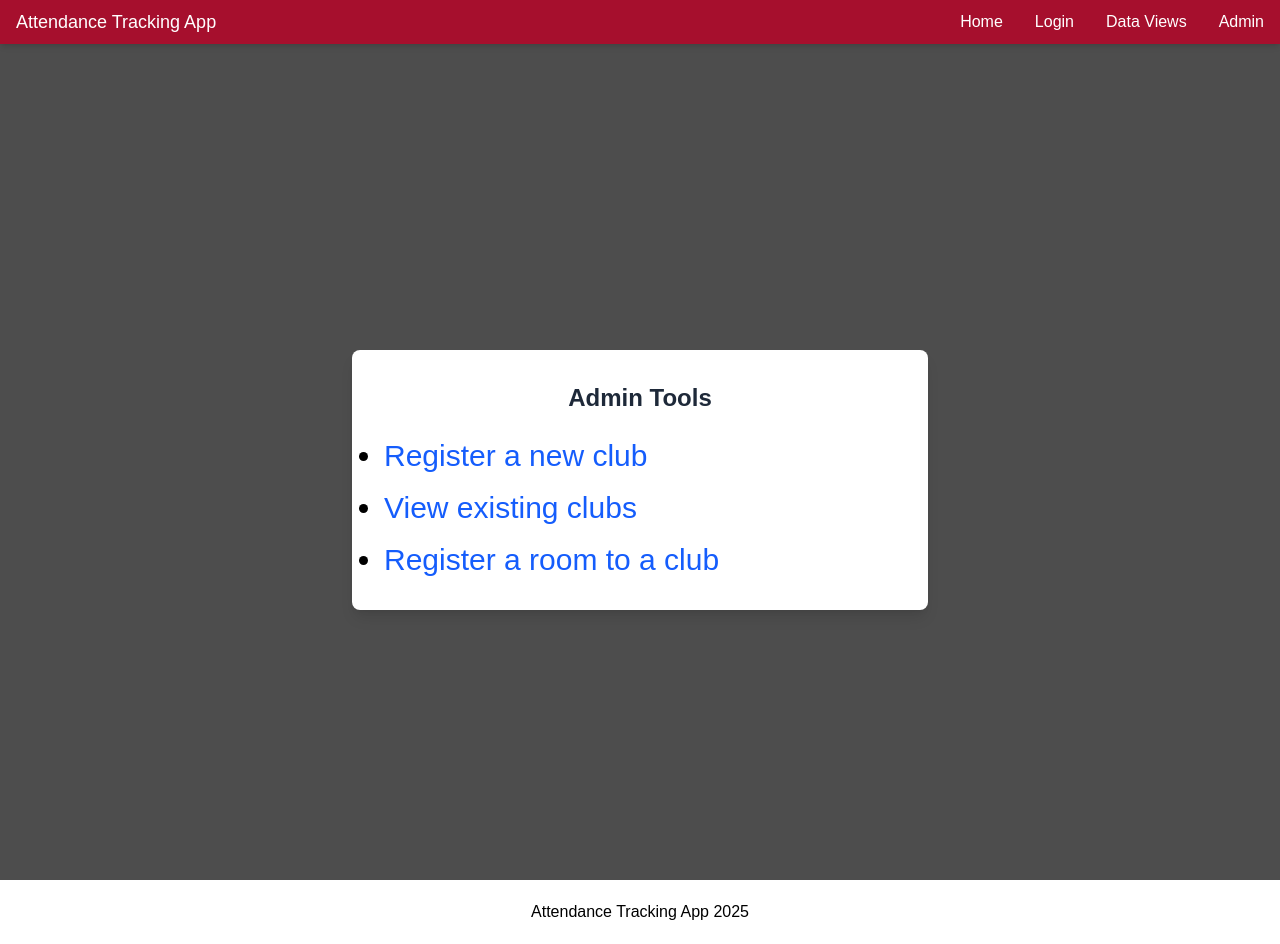
After one commit to GrTravis2/WSU_Cpts_322, a Python web app: template attendance_tracker/templates/admin_home.html in a window 1280 px wide. The commit adds this page. Run offline with Jinja, Linux system fonts and the light colour scheme; the template is opened without the code that fills it, so the values that code supplies are empty; style sheets or scripts are compiled from the project's sources.

Commit message:
added admin home page and removed admin links from nav bar

```diff
--- a/attendance_tracker/controllers/admin.py
+++ b/attendance_tracker/controllers/admin.py
@@ -20,7 +20,7 @@ ADMIN = flask.Blueprint(
 def home() -> str | flask.Response:
     """Home page for navigating to admin functions."""
     return flask.render_template(
-        "index.html",  # make actual home page later
+        "admin_home.html",  # make actual home page later
     )
 
 
@@ -64,6 +64,7 @@ def club_config(club_name: str = "") -> str:
 
 
 @ADMIN.route("/add-club", methods=["GET", "POST"])
+@auth.required
 def add_club():
     """Add a club to the db."""
     if flask.request.method == "POST":
@@ -86,6 +87,7 @@ def add_club():
 
 
 @ADMIN.route("/assign-room-to-club", methods=["GET", "POST"])  # type: ignore
+@auth.required
 def assign_club():
     """Assign a room to a club."""
     if flask.request.method == "POST":
--- a/attendance_tracker/controllers/analytics.py
+++ b/attendance_tracker/controllers/analytics.py
@@ -62,9 +62,9 @@ def data_view() -> flask.Response | str:
             summary_table["Avg"] = (
                 total / len(y_axis),
                 "-",
-            )  # f"{start} to {end}"
+            )
             summary_table["Max"] = max(results, key=lambda i: i[0])
-            summary_table["Total"] = total, "-"  # f"{start} to {end}"
+            summary_table["Total"] = total, "-"
 
             chart_config = _create_line_chart(
                 x_axis,
--- /dev/null
+++ b/attendance_tracker/templates/admin_home.html
@@ -0,0 +1,39 @@
+
+{% extends "base.html" %}
+{% block title %} Admin Home Page {% endblock %}
+
+{% block content %}
+<div class="min-h-screen bg-cougGray flex flex-col items-center justify-center p-6">
+  <div class="bg-white shadow-lg rounded-lg p-8 w-full max-w-md sm:max-w-lg lg:max-w-xl">
+    <h1 class="text-2xl font-bold text-gray-800 mb-6 text-center">Admin Tools</h1>
+    <ul class="list-disc list-outside space-y-4">
+      <li>
+        <a
+          href="{{ url_for('admin.add_club') }}"
+          class="text-blue-600 hover:text-blue-800 transition-colors duration-200"
+        >
+          Register a new club
+        </a>
+      </li>
+      <li>
+        <a
+          href="{{ url_for('admin.club_info') }}"
+          class="text-blue-600 hover:text-blue-800 transition-colors duration-200"
+        >
+          View existing clubs
+        </a>
+      </li>
+      <li>
+        <a
+          href="{{ url_for('admin.assign_club') }}"
+          class="text-blue-600 hover:text-blue-800 transition-colors duration-200"
+        >
+          Register a room to a club
+        </a>
+      </li>
+    </ul>
+  </div>
+</div>
+
+
+{% endblock %}
--- a/attendance_tracker/templates/base.html
+++ b/attendance_tracker/templates/base.html
@@ -5,7 +5,7 @@
         <title>{% block title %}{{title}}{% endblock %}</title>
             <link href="{{ url_for('static', filename='style.css')}}" rel="stylesheet">
     </head>
-    <body class="flex bg-cougGray text-white flex-col min-h-screen">
+    <body class="flex  flex-col min-h-screen bg-cougGray">
 
         <!-- Navbar is fixed on every page -->
         <nav class="fixed top-0 left-0 w-full bg-cougCrimson text-white py-2 shadow-md z-50">
@@ -19,28 +19,15 @@
                     <li class="relative cursor-pointer">
 
                     <!-- Login -->
-                    <a href="/h/auth/login" class="hover:after:w-full after:absolute after:left-0 after:-bottom-1 after:h-[2px] after:w-0 after:bg-white after:transition-all after:duration-300">Login</a></li>
+                    <a href="{{ url_for('auth.login')}}" class="hover:after:w-full after:absolute after:left-0 after:-bottom-1 after:h-[2px] after:w-0 after:bg-white after:transition-all after:duration-300">Login</a></li>
 
                     <!-- Data view -->
                     <li class="relative cursor-pointer">
-                    <a href="/h/analytics/data-view" class="hover:after:w-full after:absolute after:left-0 after:-bottom-1 after:h-[2px] after:w-0 after:bg-white after:transition-all after:duration-300">Data Views</a></li>
+                    <a href="{{ url_for('analytics.data_view')}}" class="hover:after:w-full after:absolute after:left-0 after:-bottom-1 after:h-[2px] after:w-0 after:bg-white after:transition-all after:duration-300">Data Views</a></li>
 
                     <!-- Admin -->
                     <li class="relative cursor-pointer">
-                    <a href="/h/admin/home" class="hover:after:w-full after:absolute after:left-0 after:-bottom-1 after:h-[2px] after:w-0 after:bg-white after:transition-all after:duration-300">Admin</a></li>
-
-                    <!-- The below few buttons aren't staying here permanently, just easier if they're easily visible for now -->
-                    <!-- Adding club to db -->
-                    <li class="relative cursor-pointer">
-                    <a href="/h/admin/add-club" class="hover:after:w-full after:absolute after:left-0 after:-bottom-1 after:h-[2px] after:w-0 after:bg-white after:transition-all after:duration-300">Add club</a></li>
-
-                    <!-- Clubs tab -->
-                    <li class="relative cursor-pointer">
-                    <a href="/h/admin/clubs" class="hover:after:w-full after:absolute after:left-0 after:-bottom-1 after:h-[2px] after:w-0 after:bg-white after:transition-all after:duration-300">Clubs</a></li>
-
-                    <!-- Assigning a room to a club -->
-                    <li class="relative cursor-pointer">
-                    <a href="/h/admin/assign-room-to-club" class="hover:after:w-full after:absolute after:left-0 after:-bottom-1 after:h-[2px] after:w-0 after:bg-white after:transition-all after:duration-300">Assign a room</a></li>
+                    <a href="{{ url_for('admin.home')}}" class="hover:after:w-full after:absolute after:left-0 after:-bottom-1 after:h-[2px] after:w-0 after:bg-white after:transition-all after:duration-300">Admin</a></li>
                 </ul>
             </div>
         </nav>
```
